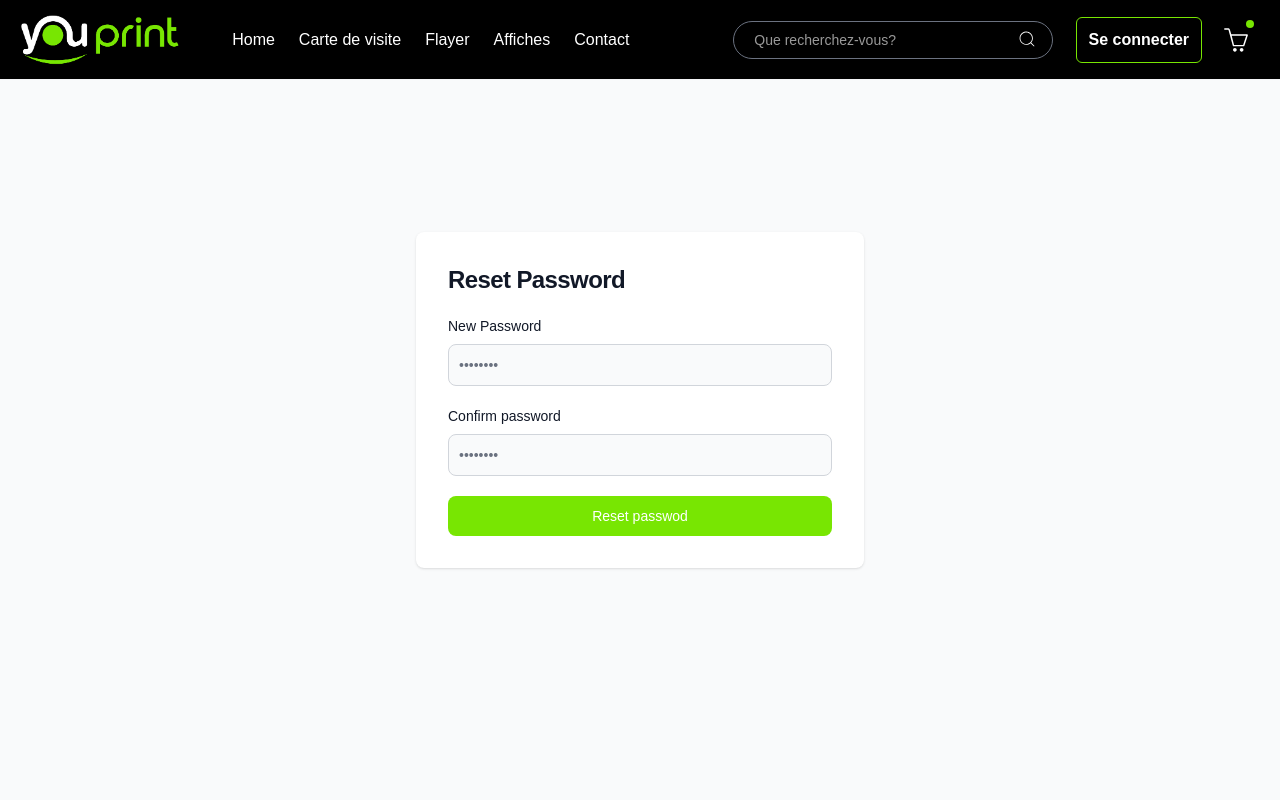
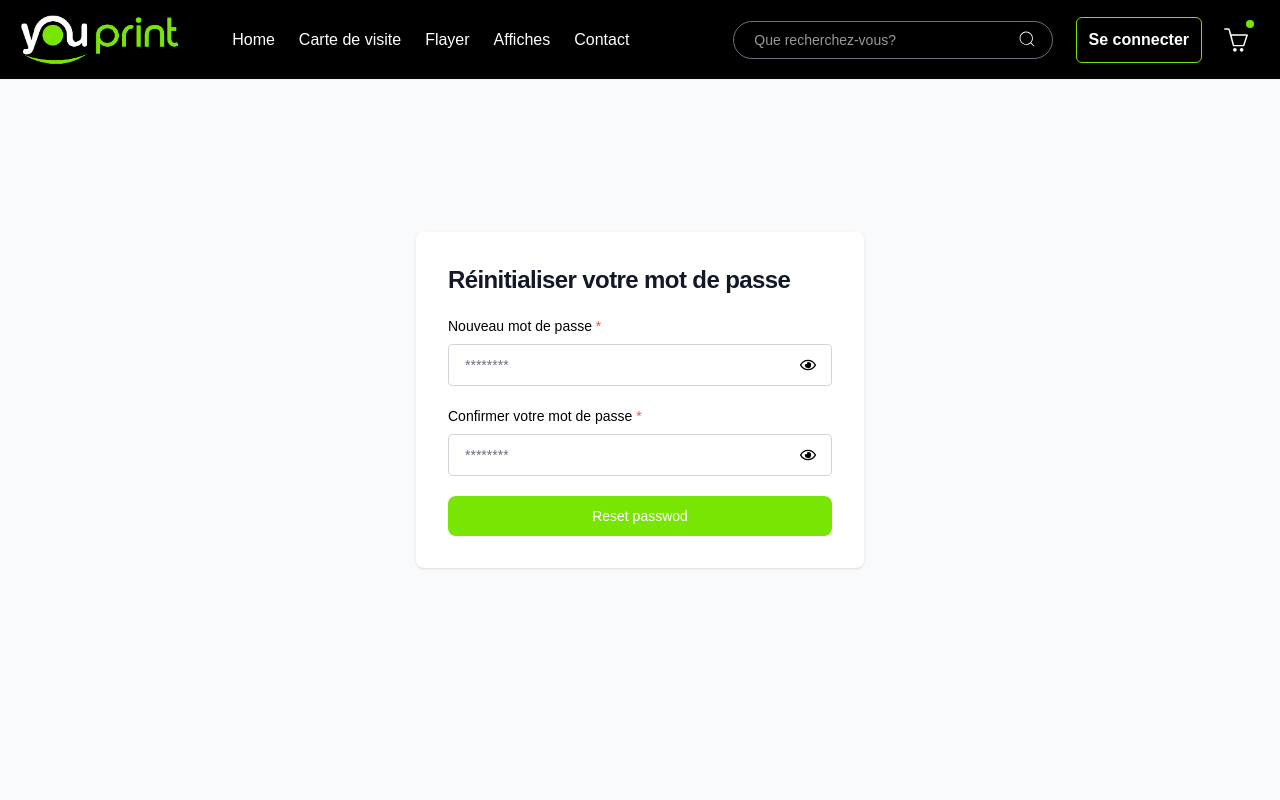
Before and after one commit to zakariaelrharbi/YouPrint, a React (Vite) app in the folder client/YouPrint/: page /resetpassword/1 in a window 1280 px wide. Shown: the top 800 px of the page. Built offline with nearby package versions, Linux system fonts and the light colour scheme; no server answers.

Commit message:
adding password label

```diff
--- a/client/YouPrint/src/components/ResetPassword.jsx
+++ b/client/YouPrint/src/components/ResetPassword.jsx
@@ -1,47 +1,67 @@
-import React from 'react'
+import React, {useState} from 'react'
 import { FaRegEyeSlash, FaRegEye } from "react-icons/fa";
 
 const ResetPassword = () => {
+      const [showPassword, setShowPassword] = useState(false);
+
+      const [data, setData] = useState({
+        password: "",
+    });
+    const handleOnChange = (e) => {
+        const { name, value } = e.target;
+
+        setData((prevData) => ({
+            ...prevData,
+            [name]: value.trim(),
+        }));
+    }
+      const togglePasswordVisibility = () => {
+        setShowPassword(!showPassword);
+      }
   return (
     <div>
       <section className="bg-gray-50 dark:bg-gray-900">
   <div className="flex flex-col items-center justify-center px-6 py-8 mx-auto md:h-screen lg:py-0">
     <div className="w-full p-6 bg-white rounded-lg shadow dark:border md:mt-0 sm:max-w-md dark:bg-gray-800 dark:border-gray-700 sm:p-8">
       <h2 className="mb-1 text-xl font-bold leading-tight tracking-tight text-gray-900 md:text-2xl dark:text-white">
-        Reset Password
+        Réinitialiser votre mot de passe
       </h2>
       <form className="mt-4 space-y-4 lg:mt-5 md:space-y-5" action="#">
         <div>
-          <label
-            htmlFor="password"
-            className="block mb-2 text-sm font-medium text-gray-900 dark:text-white"
-          >
-            New Password
-          </label>
+          <label className="text-sm mb-2 block">Nouveau mot de passe<span className='text-red-500'> *</span></label>
+            <div className="relative flex items-center">
                <input
-            type="password"
                 name="password"
-            id="password"
-            placeholder="••••••••"
-            className="bg-gray-50 border border-gray-300 text-gray-900 text-sm rounded-lg focus:ring-primary-600 focus:border-primary-600 block w-full p-2.5 dark:bg-gray-700 dark:border-gray-600 dark:placeholder-gray-400 dark:text-white dark:focus:ring-blue-500 dark:focus:border-blue-500"
-            required=""
+                onChange={handleOnChange}
+                value={data.password}
+                type={showPassword ? "text" : "password"}
+                className="bg-white border border-gray-300 w-full text-sm px-4 py-2.5 rounded outline-primaryGreen focus:ring-primaryGreen focus:border-primaryGreen"
+                placeholder="********"
                 />
+                {showPassword ? (
+                  <FaRegEyeSlash onClick={togglePasswordVisibility} className="w-4 h-4 absolute right-4 cursor-pointer" />
+                  ) : (
+                   <FaRegEye onClick={togglePasswordVisibility} className="w-4 h-4 absolute right-4 cursor-pointer" />
+                  )}
+            </div>
           </div>
         <div>
-          <label
-            htmlFor="confirm-password"
-            className="block mb-2 text-sm font-medium text-gray-900 dark:text-white"
-          >
-            Confirm password
-          </label>
+          <label className="text-sm mb-2 block">Confirmer votre mot de passe<span className='text-red-500'> *</span></label>
+            <div className="relative flex items-center">
                <input
-            type="confirm-password"
-            name="confirm-password"
-            id="confirm-password"
-            placeholder="••••••••"
-            className="bg-gray-50 border border-gray-300 text-gray-900 text-sm rounded-lg focus:ring-primary-600 focus:border-primary-600 block w-full p-2.5 dark:bg-gray-700 dark:border-gray-600 dark:placeholder-gray-400 dark:text-white dark:focus:ring-blue-500 dark:focus:border-blue-500"
-            required=""
+                name="password"
+                onChange={handleOnChange}
+                value={data.password}
+                type={showPassword ? "text" : "password"}
+                className="bg-white border border-gray-300 w-full text-sm px-4 py-2.5 rounded outline-primaryGreen focus:ring-primaryGreen focus:border-primaryGreen"
+                placeholder="********"
                 />
+                {showPassword ? (
+                  <FaRegEyeSlash onClick={togglePasswordVisibility} className="w-4 h-4 absolute right-4 cursor-pointer" />
+                  ) : (
+                   <FaRegEye onClick={togglePasswordVisibility} className="w-4 h-4 absolute right-4 cursor-pointer" />
+                  )}
+            </div>
         </div>
         <button
           type="submit"
```
Lines whose indentation alone changed are shown as unchanged.
